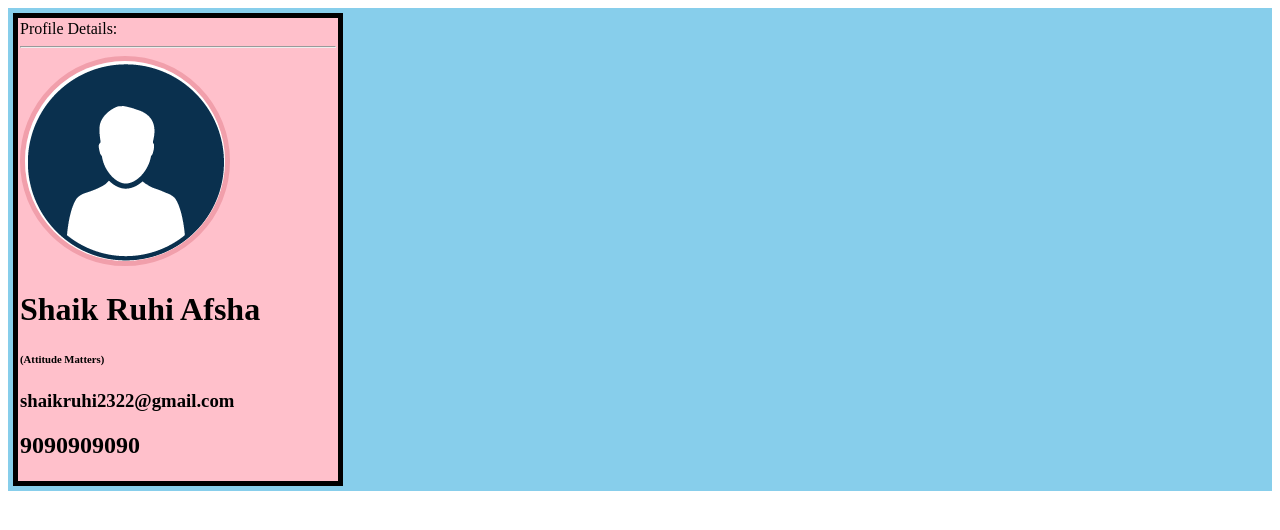
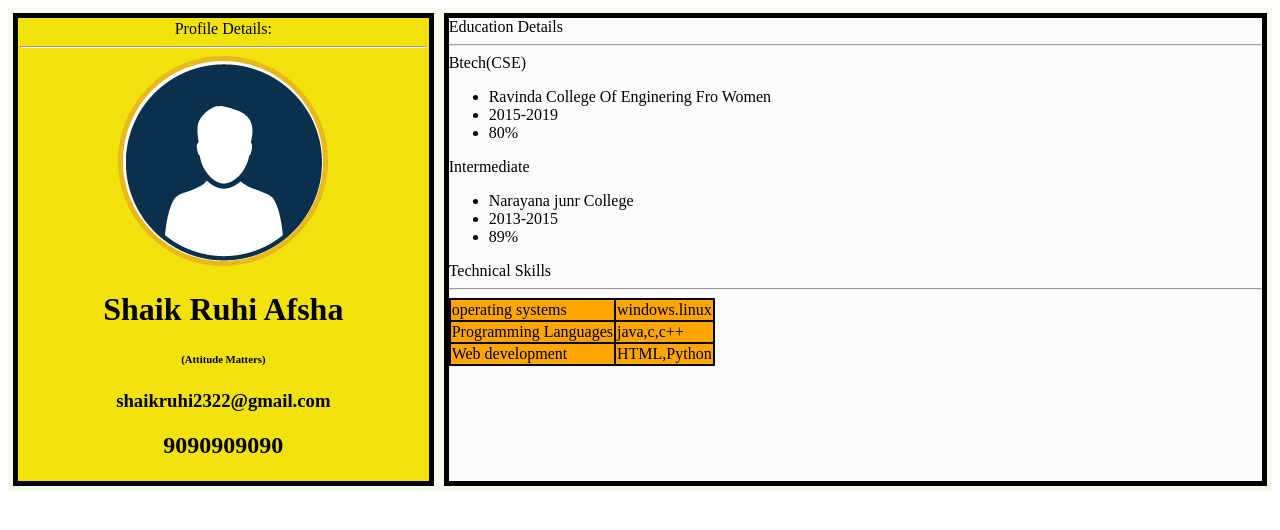
Before and after one commit to Shaikruhiafsha/shaikresume, a plain HTML site: page index.html in a window 1280 px wide. Drawn offline with Linux system fonts and the light colour scheme.

Commit message:
initial commit

```diff
--- a/data.json
+++ b/data.json
@@ -1,5 +1,5 @@
 {
-  "left":{
+  "resume":{
     "photo":"profile.png",
     "name":"Shaik Ruhi Afsha  ",
     "label": "(Attitude Matters)",
@@ -18,12 +18,28 @@
     },
     {
     "course":"Intermediate",
-    "Collge":[
+    "College":[
       "Narayana junr College",
       "2013-2015",
       "89%"
     ]
   }
 
-  ]
+],
+  "skills":
+  [
+    {
+    "name":"operating systems",
+    "value":"windows.linux"
+  },
+  {
+    "name":"Programming Languages",
+    "value":"java,c,c++"
+  },
+  {
+    "name":"Web development",
+    "value":"HTML,Python"
+  }
+]
+
 }
--- a/main.js
+++ b/main.js
@@ -14,14 +14,17 @@ function loadjson(file,callback) {
 loadjson("data.json",function(text) {
   let data=JSON.parse(text);
   console.log(data);
-  basics(data.left);
+  basics(data.resume);
+  education(data.education);
+  skill(data.skills);
+
   })
 //main class calling
 //var main= document.queryselector('.main');
 //for main calling via id
 var main= document.getElementById('main');
 var left= document.createElement("div");//element creation
-left.classList.add("left");//add class name to element
+left.classList.add("left");//add class name to eleme
 //left.setAttribute("id","left")//add id to element
 left.textContent="Profile Details:"
 left.appendChild(document.createElement("HR"));
@@ -47,3 +50,48 @@ function basics(leftside) {
   left.appendChild(phone);
 console.log(left);
 }
+var right=document.createElement("div");
+right.classList.add("right");
+main.appendChild(right);
+//education div start.
+
+var edu=document.createElement("div");
+edu.classList.add("edu1");
+edu.textContent="Education Details";
+edu.appendChild(document.createElement("HR"));
+right.appendChild(edu);
+
+function education(educa){
+
+for(i in educa)
+{
+  var e1=document.createElement("div");
+  e1.classList.add("edu2");
+  e1.textContent=educa[i].course;
+var ul=document.createElement("ul");
+for(j in educa[i].College){
+  var li=document.createElement("li");
+  li.textContent=educa[i].College[j];
+  ul.appendChild(li);
+  e1.appendChild(ul);
+  edu.appendChild(e1);
+
+}//prints college values in a list form
+}
+}//prints education detail-course-college Details.
+function skill(skills){
+  var skill_title=document.createElement("div");
+  skill_title.classList.add("tech_skills");
+  skill_title.textContent="Technical Skills";
+  skill_title.appendChild(document.createElement("HR"));
+  right.appendChild(skill_title);//skill title should be viewed in right div
+  //table creation
+  var table=document.createElement("table");
+//  table.setAttribute("id","table");
+   var row="";
+   for (var i = 0; i < skills.length; i++) {
+     row+="<tr><td>"+skills[i].name+"</td><td>"+skills[i].value+"</td></tr>"
+   }
+   table.innerHTML=row;
+   skill_title.appendChild(table);
+}
--- a/style.css
+++ b/style.css
@@ -1,15 +1,18 @@
 .main
 {
-      width:100%;
-      background-color: skyblue;
+
+      background-color:#f9f9ef;
       display: flex;
+      flex-wrap: wrap;
 
 
     }
     .left
     {
-      width:25%;
-      background-color: pink;
+
+      flex:1;
+      text-align: center;
+      background-color: #f2e20c;
       border:5px solid #000;
       margin: 5px;
       padding:2px;
@@ -18,14 +21,23 @@
     }
     .right
     {
-      width:80%;
-      background-color:green;
-      border: 5px solid #000;margin:5px;
+      flex:2;
+      text-align: justify;
+      background-color:#fcfcfc;
+      border: 5px solid #000;
+      margin:5px;
     }
     #name
     {
       color:pink;
     }
+    table,tr,td
+    {
+      background-color:orange;
+      border: 2px solid #000;
+      border-collapse: collapse;
+    }
+
     .left img{
       border-radius: 110px;
       border: 5px solid #c454;
@@ -33,15 +45,15 @@
     @media only screen and (max-width:480px) {
       .main
       {
-            width:100%;
+
             background-color: skyblue;
             display: flex;
-            flex-direction: column;
+            /* flex-direction: column; */
             flex-wrap: wrap;
 
 
           }
-          .left
+          /* .left
           {
             width:100%;
             background-color: yellow;
@@ -50,20 +62,20 @@
             padding:2px;
             /* background-image: url(); */
 
-          }
+          /* }
           .right
           {
             width:100%;
             background-color:green;
             border: 5px solid #000;margin:5px;
-          }
-          #name
+          } */
+          /* #name
           {
             color:pink;
           }
           .left img{
             border-radius: 110px;
             border: 5px solid #c454;
-          }
+          } */
 
     }
```
